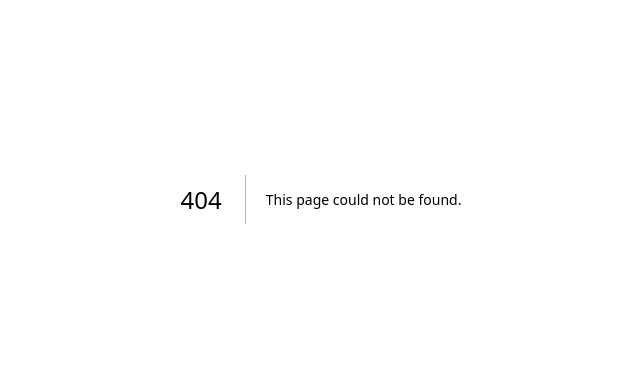
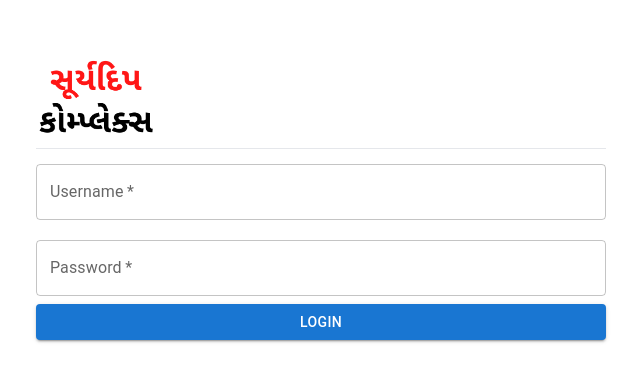
Before and after one commit to PatelPreyansh30/fe-suryadeep-nextjs, a Next.js app: page /login in a window 1280 px wide. Before the commit this address had no page. Shown: the part 201-582 px from the top of the page, without its empty margins (319-959 px from the left). Built offline with nearby package versions, Linux system fonts and the light colour scheme.

Commit message:
login box added

```diff
--- a/src/pages/index.tsx
+++ b/src/pages/index.tsx
@@ -1,3 +1,12 @@
+import { useRouter } from "next/router";
+import { useEffect } from "react";
+
 export default function Home() {
+  const router = useRouter();
+
+  useEffect(() => {
+    router.replace("/login");
+  }, [router]);
+
   return <>Hello World</>;
 }
--- /dev/null
+++ b/src/pages/login.tsx
@@ -0,0 +1,35 @@
+import Image from "next/image";
+import logo from "../../public/logo.png";
+import React from "react";
+import { TextField, Button } from "@mui/material";
+
+const Login = () => {
+  return (
+    <div className="h-screen flex items-center justify-center">
+      <div className="login-box">
+        <Image src={logo} alt="Logo" className="w-[120px] mb-[10px]" />
+        <hr className="w-100 h-2" />
+        <TextField
+          label="Username"
+          required
+          margin="dense"
+          fullWidth
+          id=""
+          variant="outlined"
+        />
+        <TextField
+          label="Password"
+          type="password"
+          required
+          margin="normal"
+          fullWidth
+          id=""
+          variant="outlined"
+        />
+        <Button color="primary" fullWidth variant="contained">Login</Button>
+      </div>
+    </div>
+  );
+};
+
+export default Login;
--- a/src/styles/globals.css
+++ b/src/styles/globals.css
@@ -1,6 +1,7 @@
 @tailwind base;
 @tailwind components;
 @tailwind utilities;
+@import url("login.css");
 
 * {
   margin: 0;
--- /dev/null
+++ b/src/styles/login.css
@@ -0,0 +1,9 @@
+.login-box{
+    display: flex;
+    flex-direction: column;
+    align-items: center;
+    width: 35%;
+    padding: 30px;
+    border-radius: 6px;
+    box-shadow: 0 0 10px 0 rgba(0, 0, 0, 0.5);
+}
```
Also changed, not shown: public/logo.png (added).
